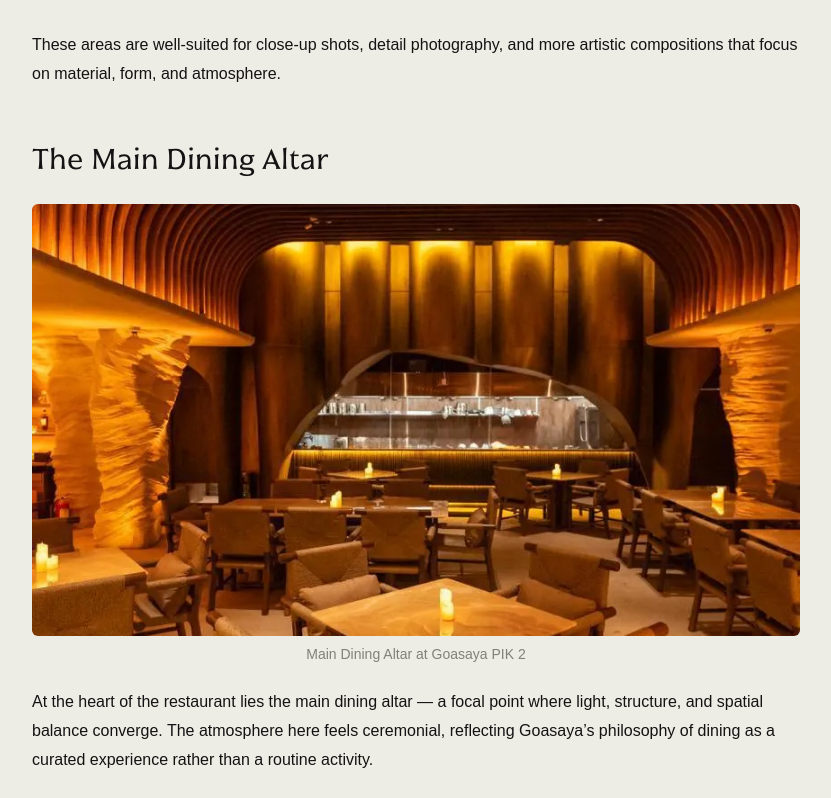
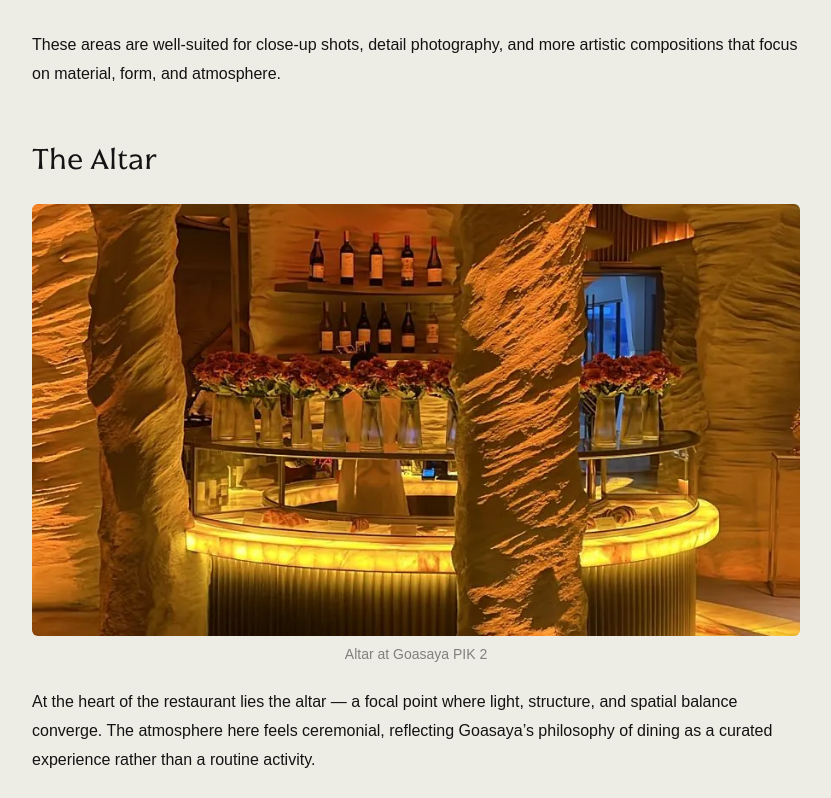
Before and after one commit to devsayagroup/goasaya, a Next.js app: page /journal/instagrammable-photo-spots-goasaya in a window 1280 px wide. Shown: the part 2742-3540 px from the top of the page, without its empty margins (224-1055 px from the left). Built offline with nearby package versions, Linux system fonts and the light colour scheme; a web font is replaced by a local one.

Commit message:
rev journal

```diff
--- a/content/articles/instagrammable-photo-spots-goasaya.mdx
+++ b/content/articles/instagrammable-photo-spots-goasaya.mdx
@@ -41,12 +41,12 @@ Beyond its large architectural gestures, Goasaya also offers intimate photo oppo
 These areas are well-suited for close-up shots, detail photography, and more artistic compositions that focus on material, form, and atmosphere.
 
 
-## The Main Dining Altar
+## The Altar
 
-![Main Dining Altar at Goasaya PIK 2](/articles/article-1-4.webp)
+![Altar at Goasaya PIK 2](/articles/article-1-5.webp)
 
 
-At the heart of the restaurant lies the main dining altar — a focal point where light, structure, and spatial balance converge. The atmosphere here feels ceremonial, reflecting Goasaya’s philosophy of dining as a curated experience rather than a routine activity.
+At the heart of the restaurant lies the altar — a focal point where light, structure, and spatial balance converge. The atmosphere here feels ceremonial, reflecting Goasaya’s philosophy of dining as a curated experience rather than a routine activity.
 
 Photographs taken in this space often feature wider compositions, capturing both architectural scale and the calm, grounded energy of the room.
 
```
Also changed, not shown: public/articles/article-1-5.webp (added).
